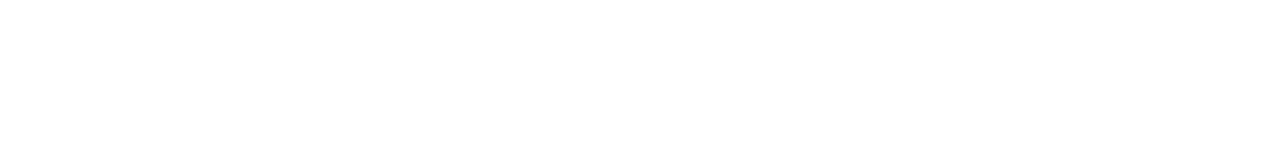
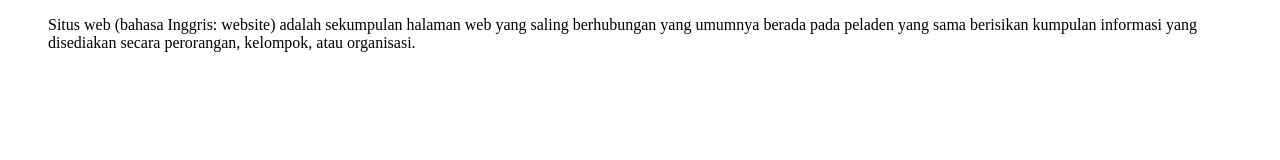
Before and after one commit to sambalmatah/01.-html, a plain HTML site: page index3.html in a window 1280 px wide. Drawn offline with Linux system fonts and the light colour scheme.

Commit message:
Menambahkan tag blockquote pada index3.html

```diff
--- a/index3.html
+++ b/index3.html
@@ -8,5 +8,9 @@
 </head>
 <body>
 
+    <blockquote cite="https://id.wikipedia.org/wiki/Situs_web">
+        <p>Situs web (bahasa Inggris: website) adalah sekumpulan halaman web yang saling berhubungan yang umumnya berada pada peladen yang sama berisikan kumpulan informasi yang disediakan secara perorangan, kelompok, atau organisasi.</p>
+    </blockquote>
+
 </body>
 </html>
```
